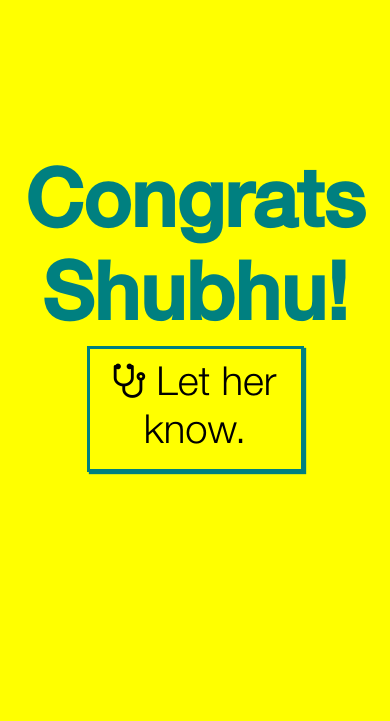
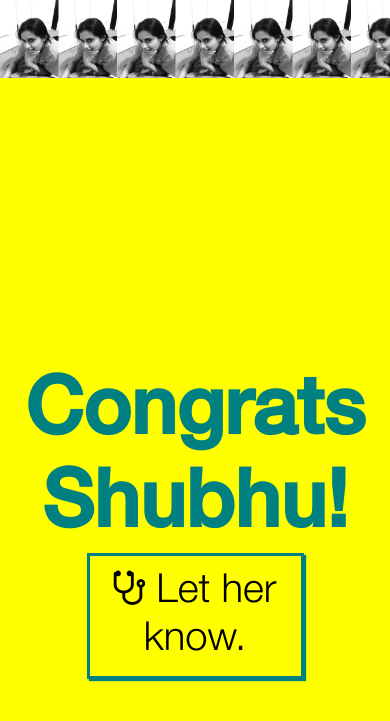
Before and after one commit to eunicekokor/whitecoat, a Flask app: page / in a window 390 px wide. Shown: the top 721 px of the page. Run offline with Flask 2, Linux system fonts and the light colour scheme; some libraries are stand-ins or nearby versions.

Commit message:
added a picture and more mobile fun

```diff
--- a/whitecoat/static/style.css
+++ b/whitecoat/static/style.css
@@ -1,6 +1,17 @@
 html{
 	font-family: 'Helvetica 45 Light';
   background: yellow;
+}
+
+#feat{
+  background: url("/static/img/pic.jpg");
+  background-size: 15%;
+  background-repeat: repeat-x;
+    position: absolute;
+  left: 0;
+  top: 0;
+  height: 50%;
+  width: 100%;
 }
 
 h1{
--- a/whitecoat/templates/index.html
+++ b/whitecoat/templates/index.html
@@ -13,16 +13,18 @@
 	</head>
 
 	<body>
-    <div id="content">
+    <div id="feat"></div>
+    <div style="position:relative; top:25%" id="content">
 		<center>
 			<h1 class="intro_heading">Congrats Shubhu!</h1>
       <a href="#"><div id="tellher"><i class="fa fa-stethoscope"></i> Let her know.</div></a>
 		</center>
   </div>
-  <div id="dark" style="display:none"></div>
+  <div id="dark" style="display:none"><h1 id="hashtag" style="font-size:5em; color: plum"><center>#ShubhuGotAWhitecoat</h1></center></div>
   <div id="light" style="display:none">
+    <a href="#"><i style="float: right; margin-right: 1%; margin-top: 1%" class="fa fa-times fa-2x"></i></a>
     <form id="#frmLogin" onsubmit="redo()" action="/" method="post">
-      <p style="text-align: left; color: white; margin-left: 1.2em"> Shubhu's got her white coat on Aug 15th! <br>Text her to show your support for her!<br> Don't forget to add your name before you press <b>send text</b></p>
+      <p style="text-align: left; color: white; margin-left: 1.2em"> Here's the deal: Shubhu got her white coat on Aug 15th! <br>Lets bombard her with texts to show our support!<br> **Don't forget** to add your name+message <b> before you press send text</b></p>
       <input class="form form-name" style="text-align:center" placeholder="Enter your name" name="name" required></input><br>
       <textarea class="form form-text" style="text-align:center" placeholder="Enter a sweet message (:" name="text" required></textarea>
       <a href="#"><button class="form form-button" type="submit"><i class="fa fa-stethoscope"></i> Send Text</button></a>
@@ -40,7 +42,7 @@ function redo(){
   if ($('#name').val() !='undefined' && $('#text').val() != 'undefined') {
     $('#dark').fadeOut();
     $('#light').fadeOut();
-    alert( "You successfully texted Shubhu.");
+    alert( "You successfully texted Shubhu. Please don't spam or else it costs mad money! xoxo, STACE");
   }
   count++;
 }
@@ -59,4 +61,9 @@ $('#dark').click(function(){
     $('#light').fadeOut();
 })
 
+$('.fa-times').click(function(){
+    $('#dark').fadeOut();
+    $('#light').fadeOut();
+})
+
 </script>
```
Also changed, not shown: other parts of whitecoat/static/style.css (+24 -4 lines).
